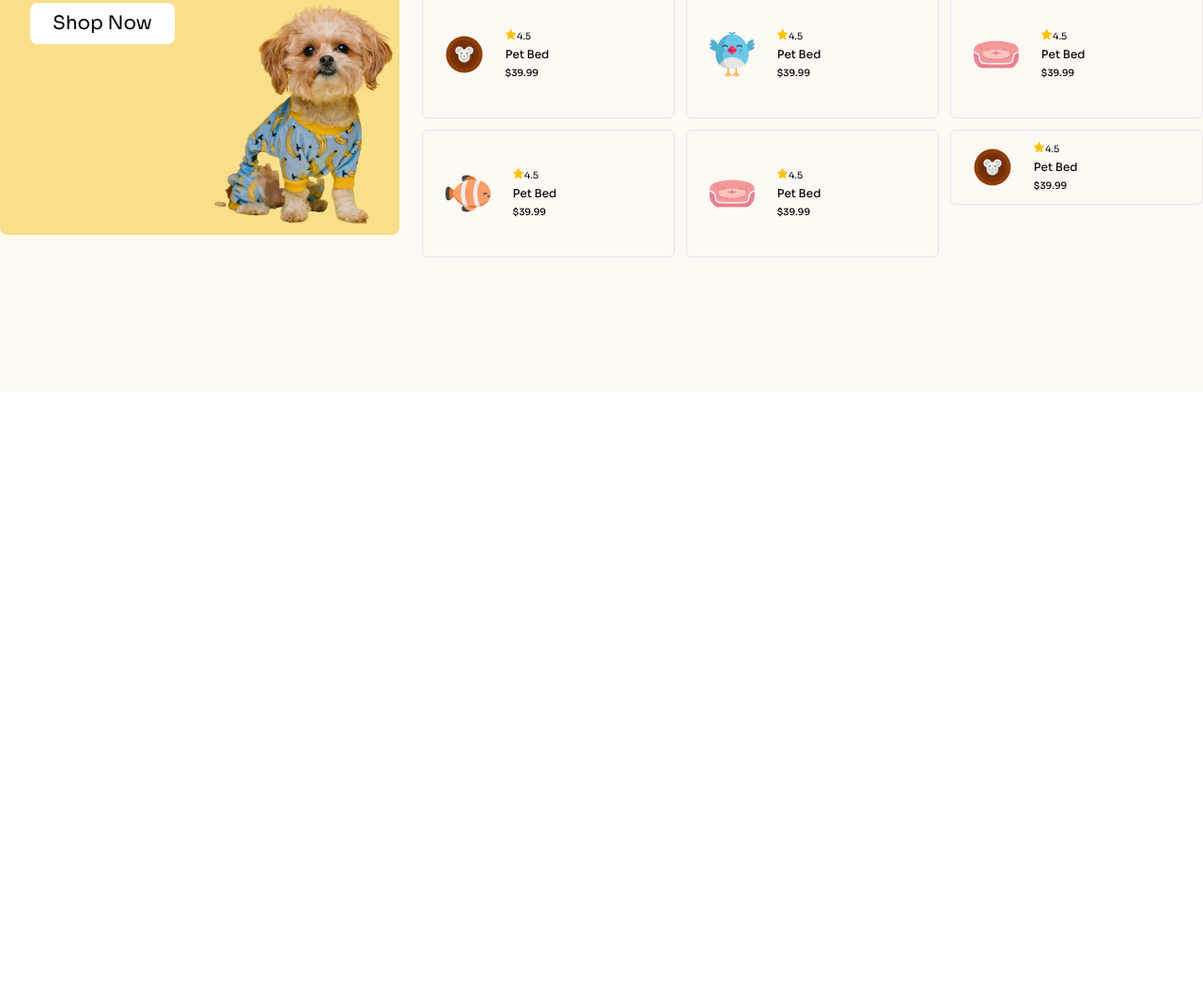
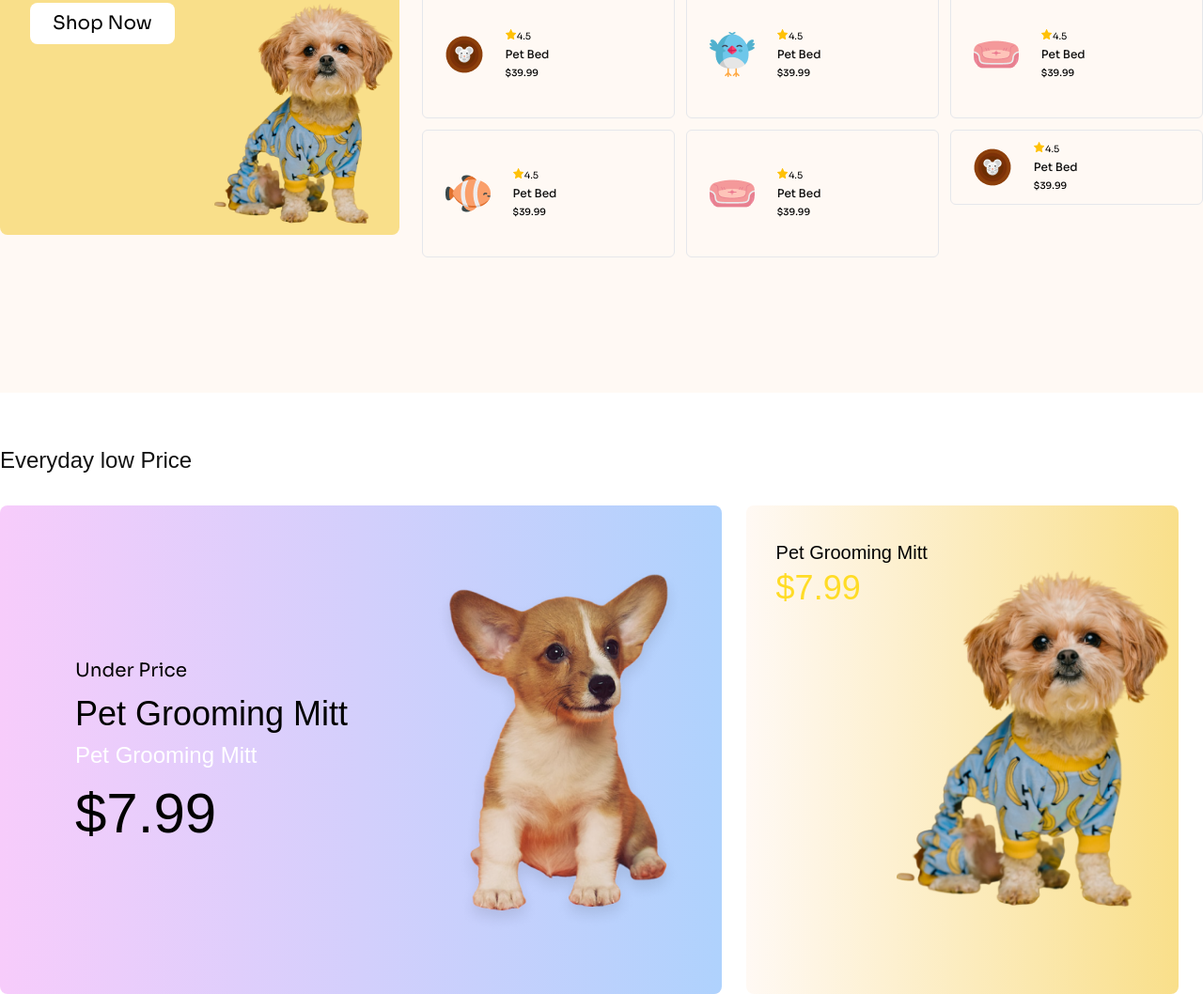
Before and after one commit to codeSmith-006/Assignment_03_Category_0001, a plain HTML site: page index.html in a window 1280 px wide. Shown: the part 1847-2905 px from the top of the page at 94% size. Before the commit the page ends 2265 px from the top, so only its background shows below. Drawn offline with nearby package versions, Linux system fonts and the light colour scheme; a web font is replaced by a local one.

Commit message:
need more work on everyday low pice

```diff
--- a/index.html
+++ b/index.html
@@ -548,6 +548,65 @@
             </div>
         </div>
 
+        <!-- Everyday low price section -->
+        <div class="max-w-screen-xl mx-auto mt-14">
+            <div>
+                <!-- content -->
+                <div class="md:w-auto w-[90%] mx-auto mb-8">
+                    <h1 class="font-adlam text-2xl text-[#111111]">Everyday low Price</h1>
+                </div>
+
+                <div class="md:w-auto mx-auto grid grid-cols-1 grid-rows-2 md:grid-cols-[60%_40%] w-full md:grid-rows-1">
+                    <!-- sections -->
+                    <div
+                        class="w-[90%] mx-auto bg-gradient-to-r from-[#f7ccfb] to-[#afd2fd] pt-9 pl-8 rounded-lg md:hidden">
+                        <h1 class="font-adlam text-xl mb-1">
+                            Pet Grooming Mitt
+                        </h1>
+
+                        <div class="flex justify-between">
+                            <p class="font-adlam text-4xl text-white">
+                                $7.99
+                            </p>
+
+                            <img class="w-[70%]" src="c1-assets/cute-dog-mid.png" alt="">
+                        </div>
+                    </div>
+
+                    <!-- extra section for large device -->
+
+                    <div
+                        class="hidden items-center bg-gradient-to-r from-[#f7ccfb] to-[#afd2fd] pl-8 rounded-lg md:flex justify-between md:pl-20">
+                        <div>
+                            <p class="font-sora text-xl mb-3">Under Price</p>
+
+                            <h1 class="font-adlam text-4xl mb-2">Pet Grooming Mitt</h1>
+
+                            <p class="font-adlam text-2xl text-white mb-4">Pet Grooming Mitt</p>
+
+                            <p class="font-adlam text-6xl">$7.99</p>
+                        </div>
+
+                        <img class="h-[80%]" src="c1-assets/cute-dog-mid.png" alt="">
+                    </div>
+
+                    <div class="w-[90%] mx-auto bg-gradient-to-r from-[#fff9f4] to-[#f9df8a] pt-9 pl-8 rounded-lg">
+                        <h1 class="font-adlam text-xl mb-1">
+                            Pet Grooming Mitt
+                        </h1>
+
+                        <div class="flex justify-between">
+                            <p class="font-adlam text-4xl text-[#ffdc26]">
+                                $7.99
+                            </p>
+
+                            <img class="w-[70%]" src="c1-assets/cute-pet-mid.png" alt="">
+                        </div>
+                    </div>
+
+                </div>
+            </div>
+        </div>
     </main>
 
     <!-- footer section -->
```
